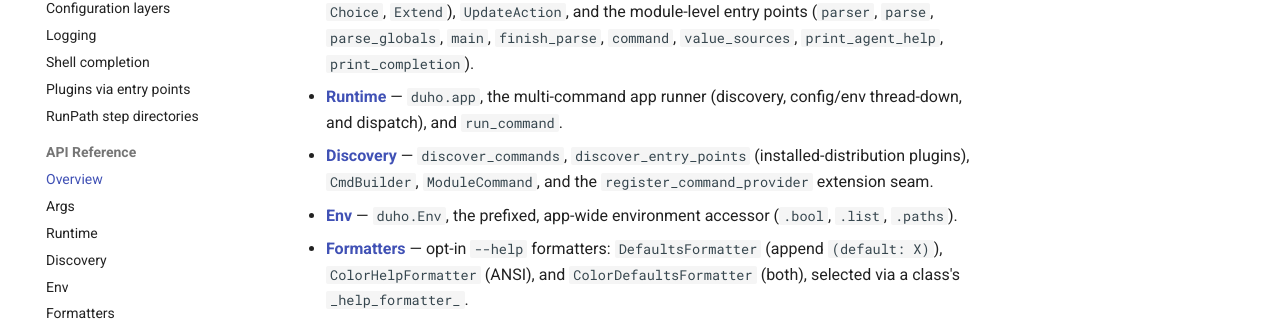
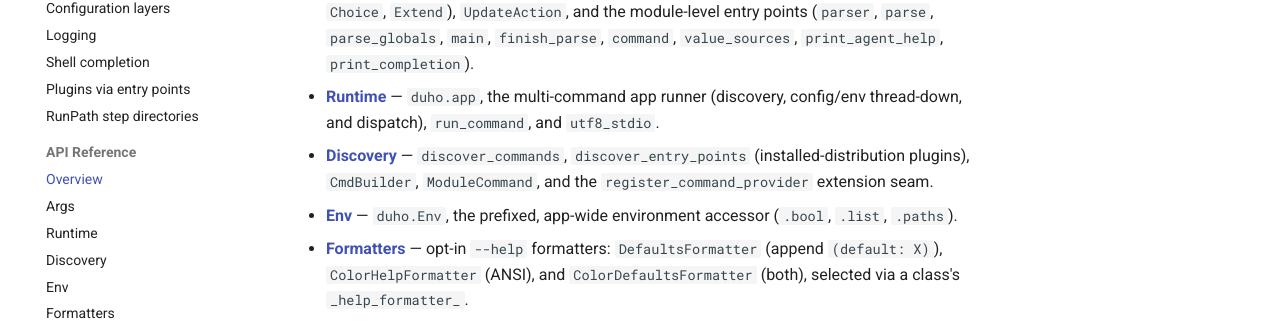
Before and after one commit to jose-pr/duho, an MkDocs documentation site: the page built from docs/api/reference.md, in a window 1280 px wide and 1126 px high. Shown: the part 273-594 px from the top of the window. Built offline with MkDocs 1.6.1 and Material for MkDocs 9.7.7, drawn with Linux system fonts in a browser that asks for light colours; comment, search, counter and statistics services are not loaded.

Commit message:
docs: the API reference renders duho.parser and duho.utf8_stdio

```diff
--- a/docs/api/reference.md
+++ b/docs/api/reference.md
@@ -9,7 +9,8 @@ Generated from docstrings, organized by area:
   `parse_globals`, `main`, `finish_parse`, `command`, `value_sources`,
   `print_agent_help`, `print_completion`).
 - **[Runtime](runtime.md)** — `duho.app`, the multi-command app runner
-  (discovery, config/env thread-down, and dispatch), and `run_command`.
+  (discovery, config/env thread-down, and dispatch), `run_command`, and
+  `utf8_stdio`.
 - **[Discovery](discovery.md)** — `discover_commands`, `discover_entry_points`
   (installed-distribution plugins), `CmdBuilder`, `ModuleCommand`, and the
   `register_command_provider` extension seam.
```
Also changed, not shown: docs/api/args.md (+2 -0 lines), docs/api/runtime.md (+3 -1 lines).
